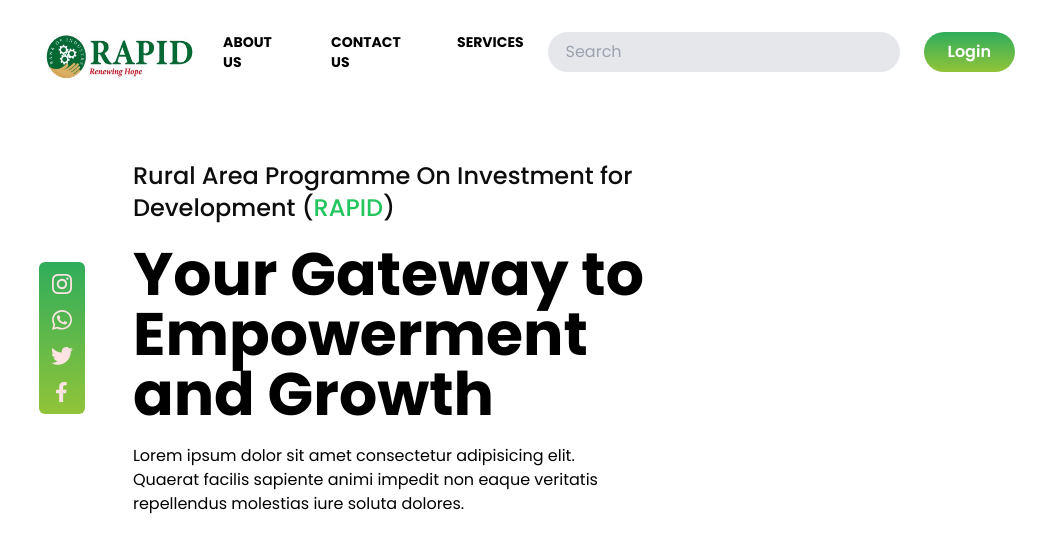
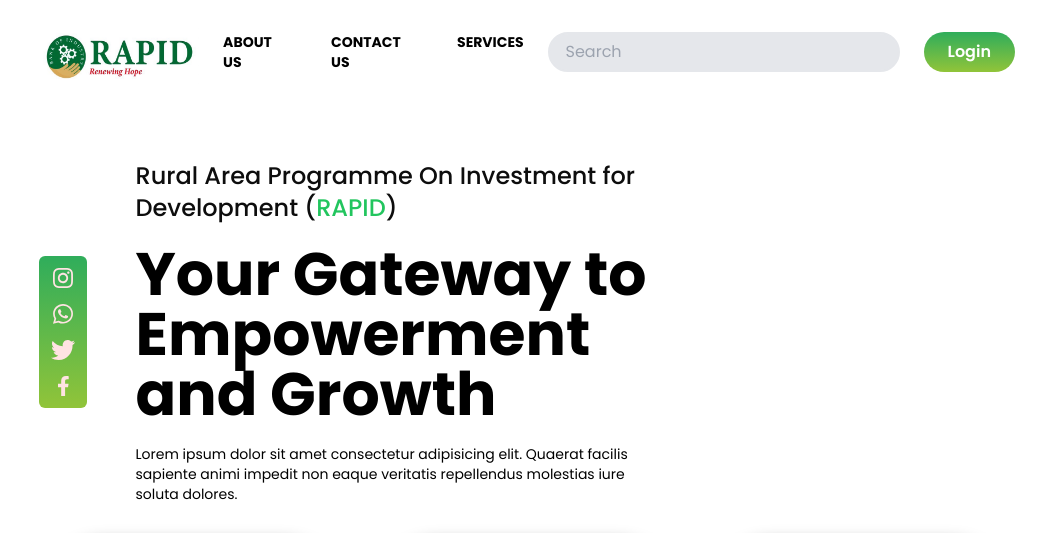
Before and after one commit to milanochi/rapid, a website built with Vite: page index.html in a window 1280 px wide. Shown: the top 533 px of the page, without its empty margins (113-1166 px from the left). Built offline with nearby package versions, Linux system fonts and the light colour scheme; files whose address does not match are found by name.

Commit message:
a commit

```diff
--- a/index.html
+++ b/index.html
@@ -64,7 +64,7 @@
   <!--HERO SECTION-->
   <section class="" id="hero">
     <!-- FLEXBOX CONTAINER-->
-    <div class="container mx-auto flex justify-between">
+    <div class="container mx-auto flex-col md:flex justify-between">
       <!--LEFT FLEX CONTAINER-->
       <div class="w-full py-0 px-6 flex flex-col items-center md:flex-row md:px-0">
 
@@ -80,9 +80,10 @@
           <!--SOCIAL LINKS-->
 
           <div class="flex flex-col space-y-6">
-            <div class="flex flex-col items-center space-y-5 md:items-start ">
+            <div class="flex flex-col items-center space-y-5 md:items-start">
               <div class="flex space-x-4">
-                <p class="max-w-xl text-xs space-y-4 text-lighBlack md:text-2xl font-medium md:text-left">Rural Area
+                <p class="max-w-xl text-center text-xs space-y-4 text-lighBlack md:text-2xl font-medium lg:text-left">
+                  Rural Area
                   Programme On
                   Investment for Development (<span class="text-green-500 font-medium">RAPID</span>)</p>
                 <div class="lineup"></div>
@@ -94,7 +95,7 @@
               </div>
 
               <div class="md:space-y-9">
-                <p class="max-w-lg text-center text-black font-semiBold items-start  md:text-left">
+                <p class="max-w-lg text-center text-sm text-black font-semiBold items-start md:text-left">
                   Lorem ipsum dolor sit amet consectetur adipisicing elit. Quaerat facilis sapiente animi impedit non
                   eaque veritatis repellendus molestias iure soluta dolores.</p>
               </div>
```
